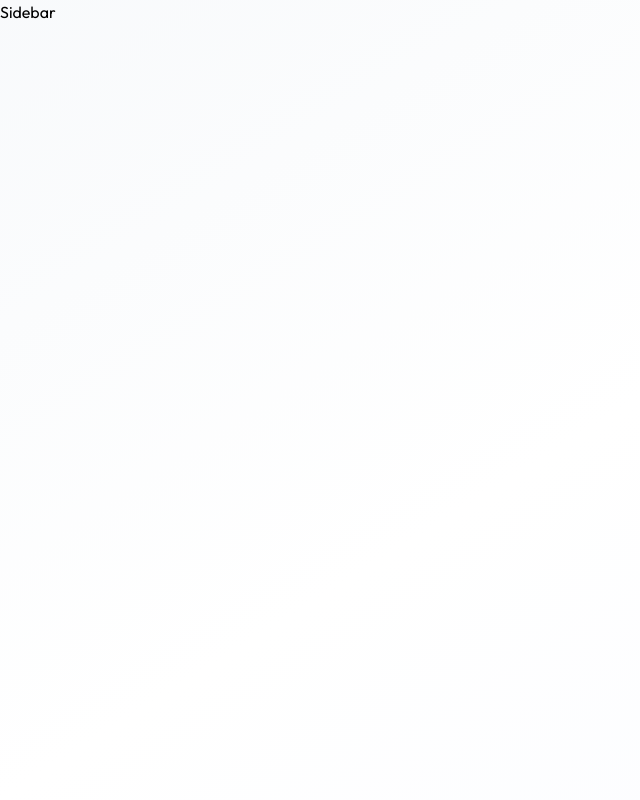
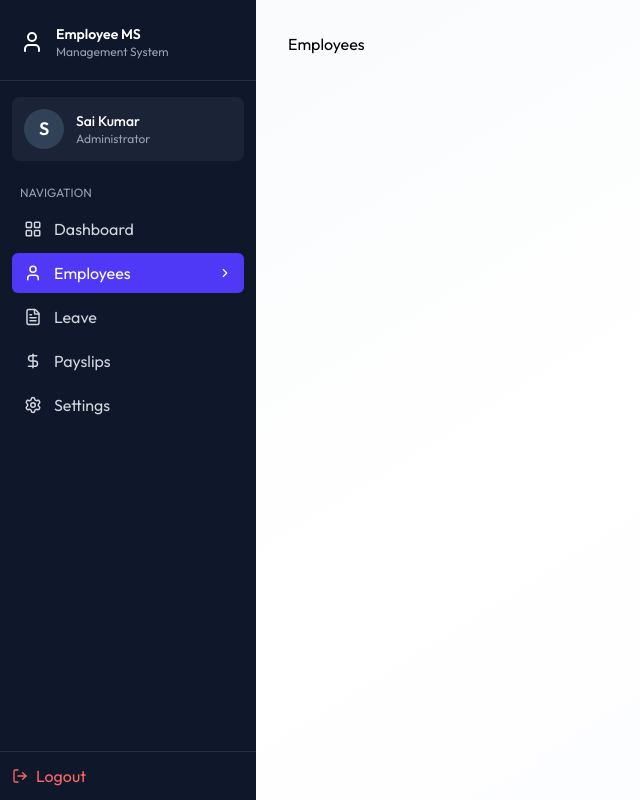
Before and after one commit to saikumar-22-2003/fullstack-EMS, a React (Vite) app: page /employees in a window 1280 px wide. Shown: the whole page, without its empty margins (0-640 px from the left). Built offline with nearby package versions, Linux system fonts and the light colour scheme.

Commit message:
Sidebar UI Completed

```diff
--- /dev/null
+++ b/src/components/Sidebar.jsx
@@ -0,0 +1,242 @@
+
+// import React, { useEffect, useState } from 'react'
+// import {Link, useLocation} from 'react-router-dom'
+// import { dummyProfileData } from '../assets/assets'
+// import {CalendarIcon, ChevronRightIcon, DollarSignIcon, FileTextIcon, LayoutGridIcon, Loader2, LogOutIcon, MenuIcon, SettingsIcon, UserIcon, XIcon} from 'lucide-react'
+// // import { useAuth } from '../context/AuthContext'
+// // import api from '../api/axios'
+
+// const Sidebar = () => {
+//     const { pathname } = useLocation()
+//     const [userName, setUserName] = useState('')
+//     const [mobileOpen, setMobileOpen] = useState(false)
+
+//     // const {user, loading, logout} = useAuth()
+//     // useEffect(()=>{
+//     //     api.get("/profile").then(({data})=> {
+//     //         if(data.firstName) setUserName(`${data.firstName} ${data.lastName || ""}`.trim());
+//     //     })
+//     // },[])
+
+//     // Close mobile sidebar on route change
+//     useEffect(()=>{
+//         setMobileOpen(false)
+//     },[pathname])
+
+//     // const role = user?.role;
+//     const role = "ADMIN" || "EMPLOYEE"; // Example role, replace with actual user role
+//     const navItems = [
+//         {name: "Dashboard", href: "/dashboard", icon: LayoutGridIcon},
+//         role === "ADMIN" ?
+//         {name: "Employees", href: "/employees", icon: UserIcon} :
+//         {name: "Attendance", href: "/attendance", icon: CalendarIcon},
+//         {name: "Leave", href: "/leave", icon: FileTextIcon},
+//         {name: "Payslips", href: "/payslips", icon: DollarSignIcon},
+//         {name: "Settings", href: "/settings", icon: SettingsIcon},
+//     ]
+
+//     const handleLogout = ()=>{
+//         logout()
+//         window.location.href = "/login"
+//     }
+
+//     const sidebarContent = (
+//         <>
+//             {/* Brand header */}
+//             <div className='px-5 pt-6 pb-5 border-b border-white/6'>
+//                 <div className='flex items-center justify-between'>
+//                     <div className='flex items-center gap-3'>
+//                         <UserIcon className='text-white size-7'/>
+//                         <div>
+//                             <p className='font-semibold text-[13px] text-white tracking-wide'>Employee MS</p>
+//                             <p className='text-[11px] text-slate-500 font-medium'>Management System</p>
+//                         </div>
+//                     </div>
+//                     {/* Close button on mobile */}
+//                     <button onClick={()=>setMobileOpen(false)} className='lg:hidden text-slate-400 hover:text-white p-1'>
+//                         <XIcon size={20}/>
+//                     </button>
+//                 </div>
+//             </div>
+
+//             {/* User profile card */}
+//             {userName && (
+//                 <div className='mx-3 mt-4 mb-1 p-3 rounded-lg bg-white/3 border border-white/4'>
+//                     <div className='flex items-center gap-3'>
+//                         <div className='w-9 h-9 rounded-lg bg-slate-800 flex items-center justify-center ring-1 ring-white/10 shrink-0'>
+//                             <span className='text-slate-400 text-xs font-semibold'>
+//                                 {userName.charAt(0).toUpperCase()}
+//                             </span>
+//                         </div>
+//                         <div className='min-w-0'>
+//                             <p className='text-[13px] font-medium text-slate-200 truncate'>{userName}</p>
+//                             <p className='text-[11px] text-slate-500 truncate'>{role === "ADMIN" ? "Administrator" : "Employee"}</p>
+//                         </div>
+//                     </div>
+//                 </div>
+//             )}
+
+//             {/* Section label */}
+//             <div className='px-5 pt-5 pb-2'>
+//                 <p className='text-[10px] font-semibold uppercase tracking-[0.12em] text-slate-500'>Navigation</p>
+//             </div>
+
+//             {/* Navigation List */}
+//             <div className='flex-1 px-3 space-y-0.5 overflow-y-auto'>
+//                 { navItems.map((item)=>{
+//                     const isActive = pathname.startsWith(item.href)
+//                     return (
+//                         <Link key={item.name} to={item.href} className={`group flex items-center gap-3 px-3 py-2.5 rounded-md text-[13px] font-medium transition-all duration-150 relative ${isActive ? "bg-indigo-500/12 text-indigo-300" : "text-slate-300 hover:text-white hover:bg-white/4"}`}>
+
+//                             {isActive && <div className='absolute left-0 top-1/2 -translate-y-1/2 w-[3px] h-5 rounded-r-full bg-indigo-500'/>}
+//                             <item.icon className={`w-[17px] h-[17px] shrink-0 ${isActive ? "text-indigo-300" : "text-slate-400 group-hover:text-slate-300"}`}/>
+//                             <span className="flex-1">{item.name}</span>
+//                             {isActive && <ChevronRightIcon className="w-3.5 h-3.5 text-indigo-500/50"/>}
+//                         </Link>
+//                                                        )
+//                 })
+// })
+
+//             </div>
+
+//             {/* Logout */}
+//             <div className="p-3 border-t border-white/6">
+//                 <button onClick={handleLogout} className='flex items-center gap-3 w-full px-3 py-2.5 rounded-md text-[13px] font-medium text-slate-400 hover:text-rose-400 hover:bg-rose-500/8 transition-all duration-150'>
+//                     <LogOutIcon className="w-[17px] h-[17px]"/>
+//                     <span>Log out</span>
+//                 </button>
+//             </div>
+//         </>
+//     )
+
+//   return (
+//     <>
+//         {/* Mobile hamburger button */}
+//         <button onClick={()=>setMobileOpen(true)} className='lg:hidden fixed top-4 left-4 z-50 p-2 bg-slate-900 text-white rounded-lg shadow-lg border border-white/10'>
+//             <MenuIcon size={20}/>
+//         </button>
+
+//         {/* Mobile overlay */}
+//         {mobileOpen && <div className='lg:hidden fixed inset-0 bg-black/60 backdrop-blur-sm z-40' onClick={()=>setMobileOpen(false)}/>}
+
+//         {/* Sidebar - desktop */}
+//         <aside className='hidden lg:flex flex-col h-full w-65 bg-linear-to-b from-slate-900 via-slate-900 to-slate-950 text-white shrink-0 border-r border-white/4'>
+//             {sidebarContent}
+//         </aside>
+
+//         {/* Sidebar - mobile */}
+//         <aside className={`lg:hidden fixed inset-y-0 left-0 w-72 bg-linear-to-b from-slate-900 via-slate-900 to-slate-950 text-white z-50 flex flex-col transform transition-transform duration-300 ${mobileOpen ? "translate-x-0" : "-translate-x-full"}`}>
+//             {sidebarContent}
+//         </aside>
+//     </>
+//   )
+// }
+
+// export default Sidebar
+
+// chatGPT code :-
+
+import React, { useEffect, useState } from 'react'
+import { Link, useLocation } from 'react-router-dom'
+import {
+  CalendarIcon,
+  ChevronRightIcon,
+  DollarSignIcon,
+  FileTextIcon,
+  LayoutGridIcon,
+  LogOutIcon,
+  SettingsIcon,
+  UserIcon
+} from 'lucide-react'
+
+const Sidebar = () => {
+  const { pathname } = useLocation()
+  const [userName, setUserName] = useState('')
+
+  // EMP USER NAME (replace later with API)
+  useEffect(() => {
+    setUserName("Sai Kumar")
+  }, [])
+
+  const role = "ADMIN"
+
+  const navItems = [
+    { name: "Dashboard", href: "/dashboard", icon: LayoutGridIcon },
+    { name: "Employees", href: "/employees", icon: UserIcon },
+    { name: "Leave", href: "/leave", icon: FileTextIcon },
+    { name: "Payslips", href: "/payslips", icon: DollarSignIcon },
+    { name: "Settings", href: "/settings", icon: SettingsIcon },
+  ]
+
+  return (
+    <aside className='w-64 h-screen bg-slate-900 text-white flex flex-col'>
+
+      {/* Header */}
+      <div className='px-5 pt-6 pb-5 border-b border-white/10 flex items-center gap-3'>
+        <UserIcon className='text-white w-6 h-6' />
+        <div>
+          <p className='font-semibold text-sm'>Employee MS</p>
+          <p className='text-xs text-gray-400'>Management System</p>
+        </div>
+      </div>
+
+      {/* USER PROFILE WITH LETTER ICON */}
+      <div className='mx-3 mt-4 mb-2 p-3 rounded-lg bg-white/5 flex items-center gap-3'>
+
+        {/* Avatar */}
+        <div className='w-10 h-10 rounded-full bg-slate-700 flex items-center justify-center'>
+          <span className='text-white font-semibold text-lg'>
+            {userName ? userName.charAt(0).toUpperCase() : "U"}
+          </span>
+        </div>
+
+        {/* Name */}
+        <div>
+          <p className='text-sm font-medium'>{userName}</p>
+          <p className='text-xs text-gray-400'>
+            {role === "ADMIN" ? "Administrator" : "Employee"}
+          </p>
+        </div>
+      </div>
+
+      {/* Navigation Title */}
+      <div className='px-5 pt-4 pb-2'>
+        <p className='text-xs text-gray-400'>NAVIGATION</p>
+      </div>
+
+      {/* Navigation Items */}
+      <div className='flex-1 px-3 space-y-1'>
+        {navItems.map((item) => {
+          const isActive = pathname === item.href
+
+          return (
+            <Link
+              key={item.name}
+              to={item.href}
+              className={`flex items-center gap-3 px-3 py-2 rounded-md transition ${
+                isActive
+                  ? "bg-indigo-600 text-white"
+                  : "text-gray-300 hover:bg-slate-800"
+              }`}
+            >
+              <item.icon size={18} />
+              <span className='flex-1'>{item.name}</span>
+              {isActive && <ChevronRightIcon size={14} />}
+            </Link>
+          )
+        })}
+      </div>
+
+      {/* Logout */}
+      <div className='p-3 border-t border-white/10'>
+        <button className='flex items-center gap-2 text-red-400 hover:text-red-500'>
+          <LogOutIcon size={16} />
+          Logout
+        </button>
+      </div>
+
+    </aside>
+  )
+}
+
+export default Sidebar
--- a/src/pages/Employees.jsx
+++ b/src/pages/Employees.jsx
@@ -3,7 +3,7 @@
 const Employees = () => {
   return (
     <div>
-
+       Employees
     </div>
   )
 }
--- a/src/pages/Layout.jsx
+++ b/src/pages/Layout.jsx
@@ -1,5 +1,5 @@
 import {Navigate, Outlet } from "react-router-dom"
-// import Sidebar from "../components/Sidebar"
+import Sidebar from "../components/Sidebar"
 // import { useAuth } from "../context/AuthContext"
 // import Loading from "../components/Loading"
 
@@ -12,9 +12,9 @@ const Layout = () => {
 
   return (
     <div className="flex h-screen bg-linear-to-br from-slate-50 via-white to-indigo-50/30">
-        <p>Sidebar</p>
+       <Sidebar />
         <main className="flex-1 overflow-y-auto">
-            <div className="p-4 pt-16 sm:p-6 sm:pt-6 lg:p-8 max-w-[1400px] mx-auto">
+            <div className="p-4 pt-16 sm:p-6 sm:pt-6 lg:p-8 max-w-400 mx-auto">
                 <Outlet />
             </div>
         </main>
```
